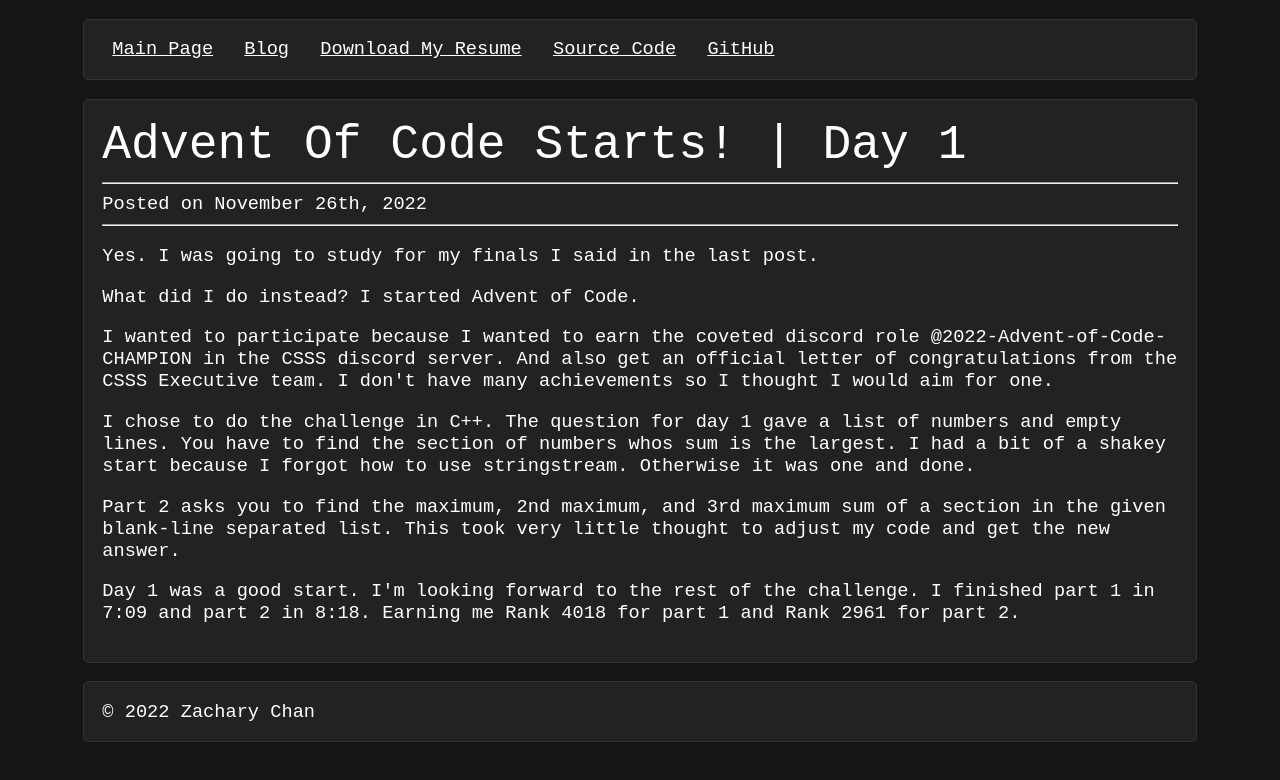
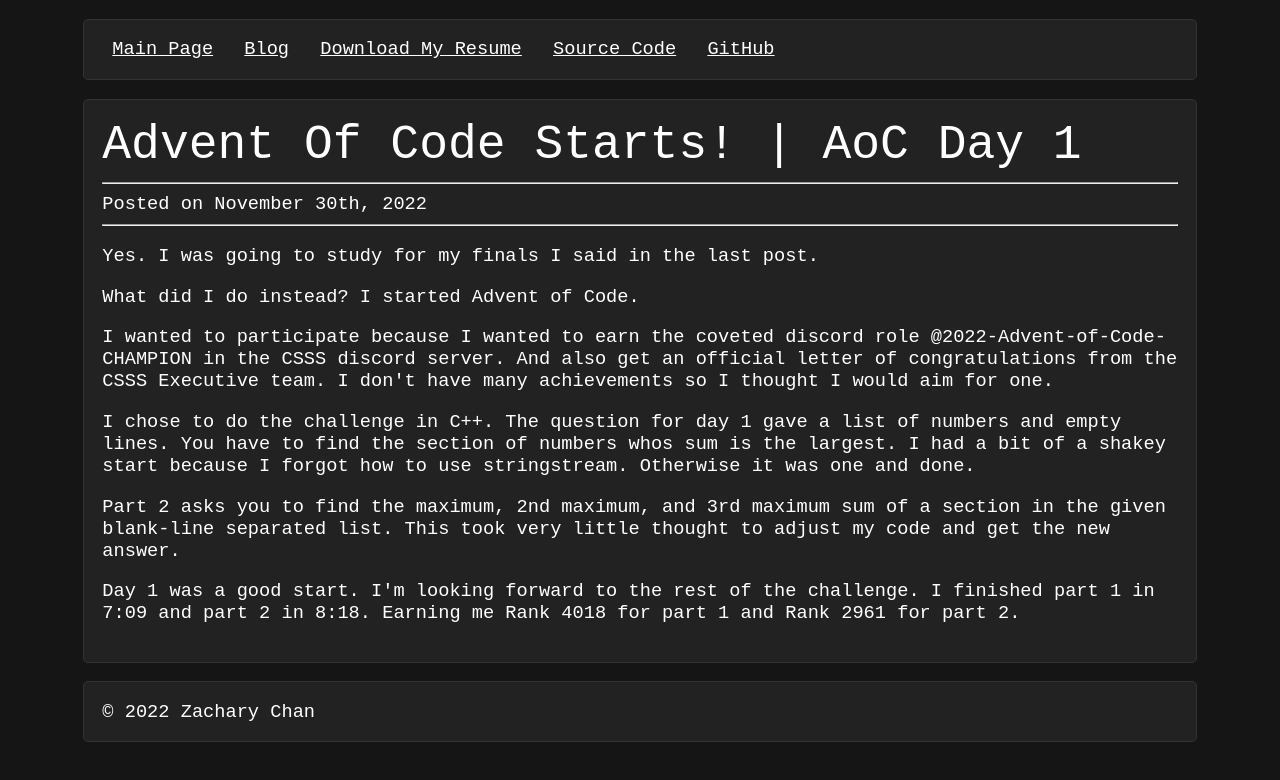
Before and after one commit to zach1502/website, a website: page blog/posts/30-11-2022_Advent Of Code Starts!_.html in a window 1280 px wide. Drawn offline with Linux system fonts and the light colour scheme.

```diff
--- a/blog/posts/30-11-2022_Advent Of Code Starts!_.html
+++ b/blog/posts/30-11-2022_Advent Of Code Starts!_.html
@@ -35,10 +35,10 @@
         <!-- centered -->
         <div class="main-content">
             <h1>
-                Advent Of Code Starts! | Day 1
+                Advent Of Code Starts! | AoC Day 1
             </h1>
             <hr>
-            <span>Posted on November 26th, 2022</span>
+            <span>Posted on November 30th, 2022</span>
             <hr>
 
             <p>
```
